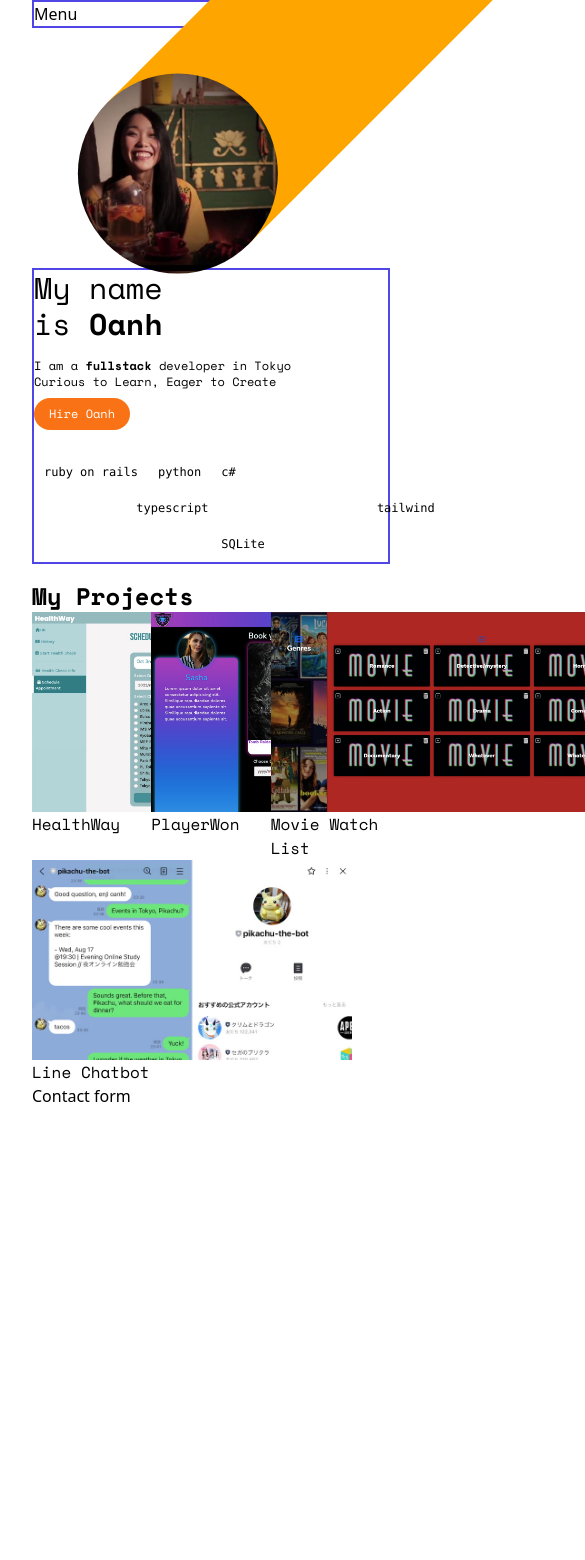
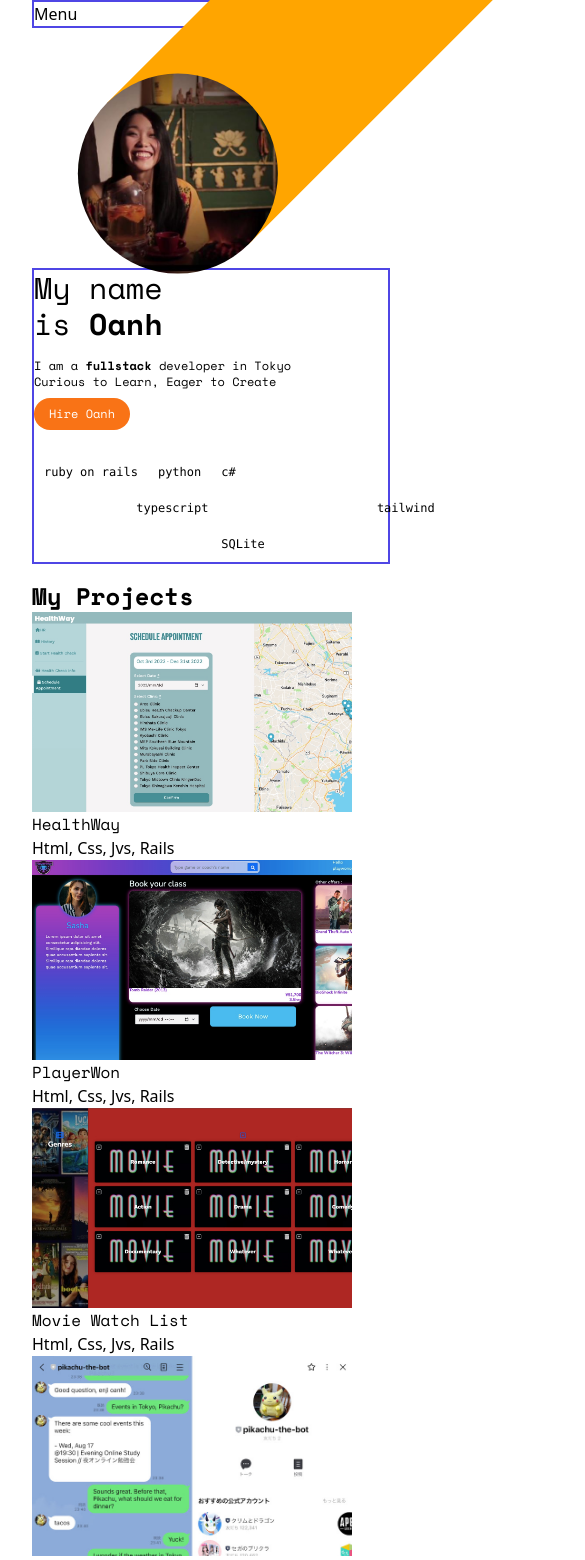
Before and after one commit to tuoanhnt95/portfolio-2023, a Vue app: page / in a window 390 px wide. Shown: the top 1560 px of the page, 585 px wide, since content can reach past the window. Before the commit the page ends 1108 px from the top, so only its background shows below. Built offline with nearby package versions, Linux system fonts and the light colour scheme.

Commit message:
feat: add responsive projects

```diff
--- a/src/components/Projects.vue
+++ b/src/components/Projects.vue
@@ -3,18 +3,17 @@
     <div class="text-2xl lg:text-3xl xl:text-4xl font-bold">
       My Projects
     </div>
-    <div class="grid grid-cols-3">
+    <div class="grid grid-cols-1 xs:grid-cols-2 lg:grid-cols-3 xl:grid-cols-4">
       <div v-for="(project, i) in projects" :key="i">
         <div class="img-project" :style="{ backgroundImage: `url(${ 'src/assets/images/' + project.image})`}"></div>
-        {{ project.name }}
+        <div>{{ project.name }}</div>
+        <div class="font-sans" >{{ project.stack }}</div>
       </div>
     </div>
   </div>
 </template>
 
 <script setup>
-// import { computed } from '@vue/reactivity';
-
 const projects = [
   {
     name: 'HealthWay',
@@ -42,8 +41,6 @@
     stack: 'Html, Css, Jvs, Rails'
   }
 ]
-// const imgSrc = computed(() => require(`@/assets/images/${projects.value[0].image}`))
-
 </script>
 
 <style scoped>
```
